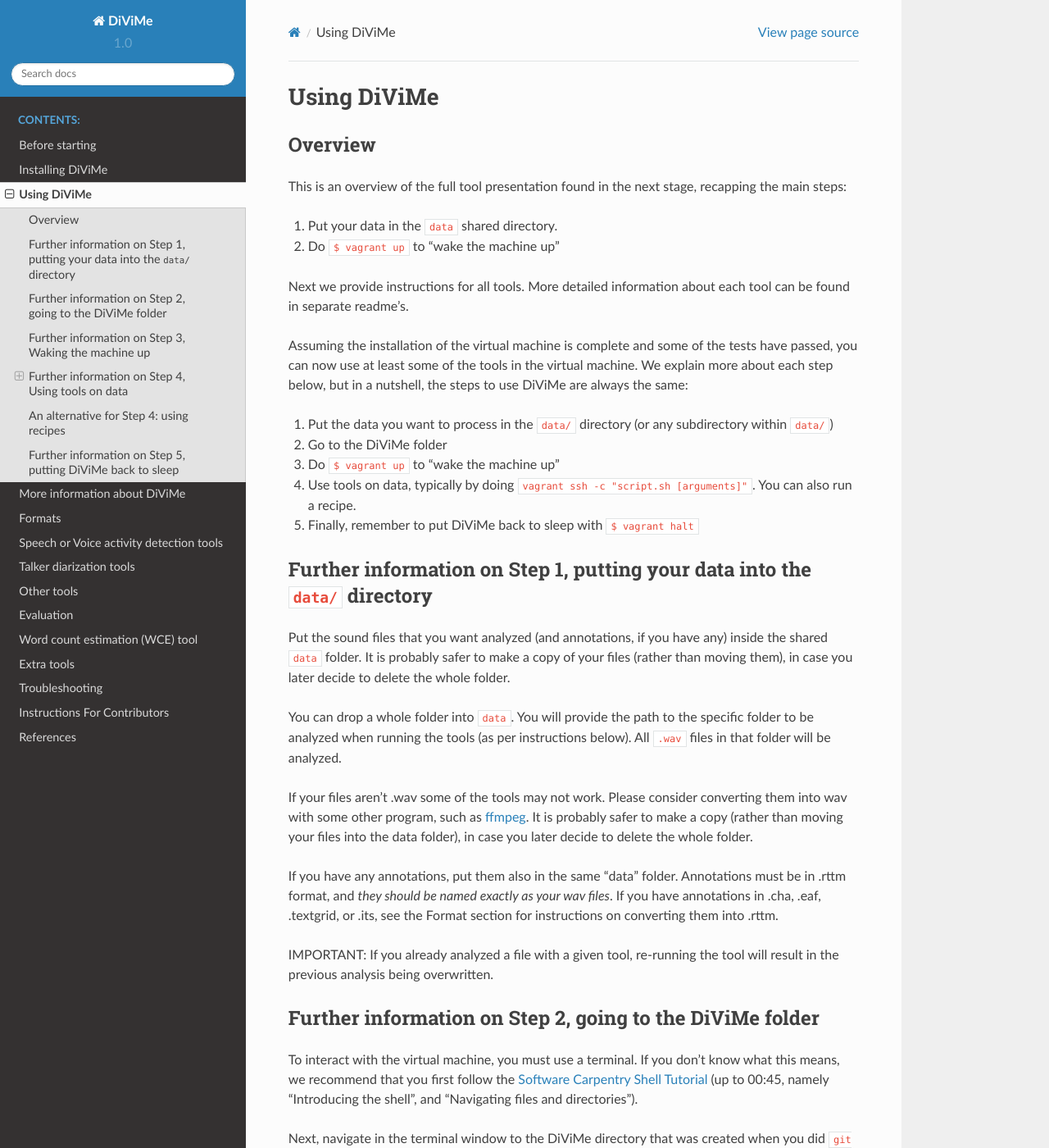
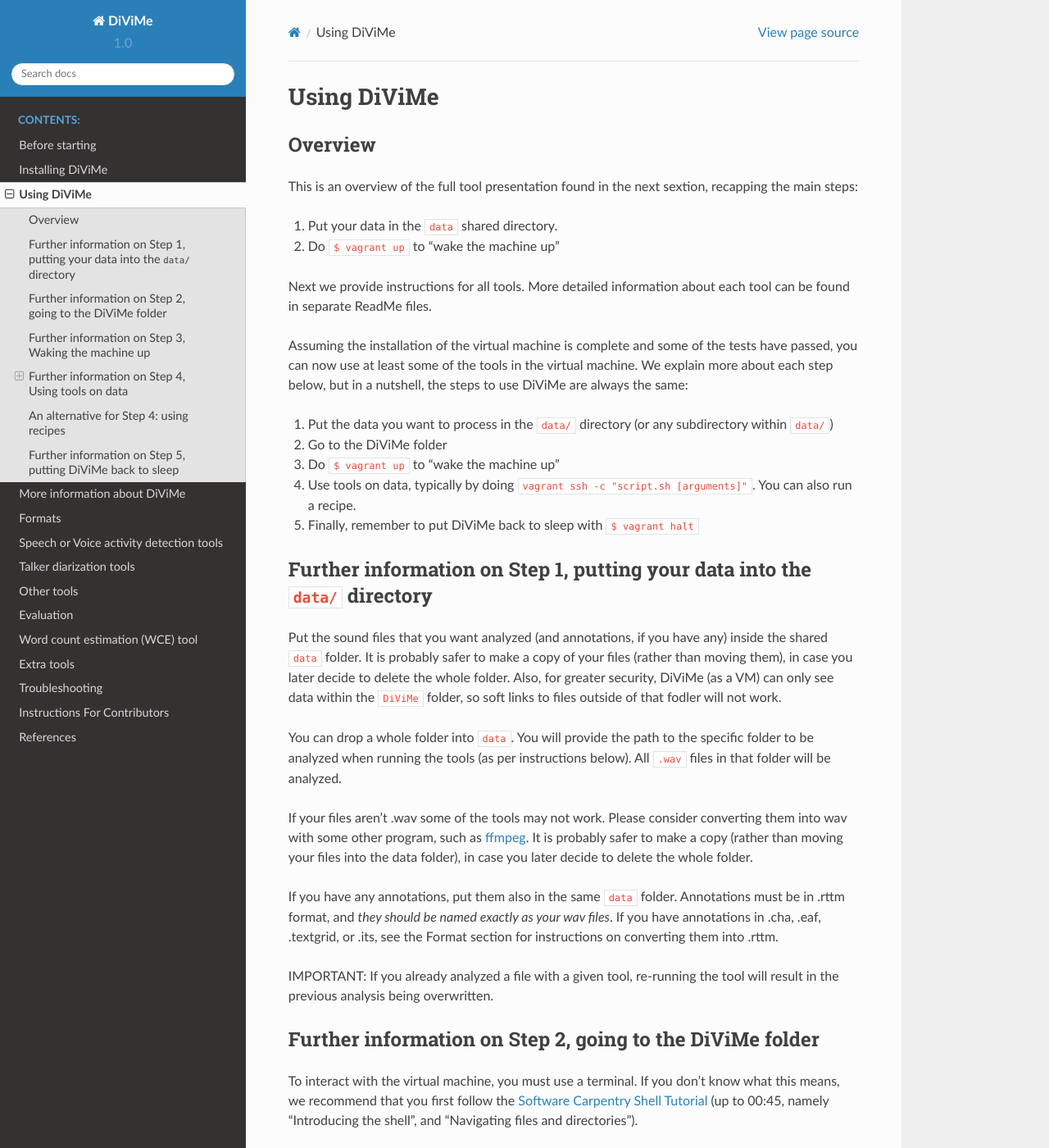
Before and after one commit to srvk/DiViMe, a Sphinx documentation site: the page built from docs/source/usage.md, in a window 1280 px wide and 1400 px high. Shown: the whole window at 82% size. Built offline with Sphinx 7.4.7 and the Read the Docs theme 2.0.0, drawn with Linux system fonts in a browser that asks for light colours; some of the changed text lies outside the part shown.

Commit message:
Update usage.md

````diff
--- a/docs/source/usage.md
+++ b/docs/source/usage.md
@@ -2,13 +2,12 @@
 
 ## Overview
 
-This is an overview of the full tool presentation found in the next stage, recapping the main steps:
+This is an overview of the full tool presentation found in the next sextion, recapping the main steps:
 
 1. Put your data in the ```data``` shared directory.
 2. Do `$ vagrant up` to "wake the machine up"
 
-
-Next we provide instructions for all tools. More detailed information about each tool can be found in separate readme's.
+Next we provide instructions for all tools. More detailed information about each tool can be found in separate ReadMe files.
 
 Assuming the installation of the virtual machine is complete and some of the tests have passed, you can now use at least some of the tools in the virtual machine. We explain more about each step below, but in a nutshell, the steps to use DiViMe are always the same:
 
@@ -21,13 +20,13 @@
 
 ## Further information on Step 1, putting your data into the ```data/``` directory
 
-Put the sound files that you want analyzed (and annotations, if you have any) inside the shared ```data``` folder. It is probably safer to make a copy of your files (rather than moving them), in case you later decide to delete the whole folder.
+Put the sound files that you want analyzed (and annotations, if you have any) inside the shared ```data``` folder. It is probably safer to make a copy of your files (rather than moving them), in case you later decide to delete the whole folder. Also, for greater security, DiViMe (as a VM) can only see data within the ```DiViMe``` folder, so soft links to files outside of that fodler will not work.
 
 You can drop a whole folder into ```data```. You will provide the path to the specific folder to be analyzed when running the tools (as per instructions below). All `.wav` files in that folder will be analyzed.
 
 If your files aren't .wav some of the tools may not work. Please consider converting them into wav with some other program, such as [ffmpeg](https://www.ffmpeg.org/). It is probably safer to make a copy (rather than moving your files into the data folder), in case you later decide to delete the whole folder.
 
-If you have any annotations, put them also in the same "data" folder. Annotations must be in .rttm format, and *they should be named exactly as your wav files*. If you have annotations in .cha, .eaf, .textgrid, or .its, see the Format section for instructions on converting them into .rttm.
+If you have any annotations, put them also in the same ```data``` folder. Annotations must be in .rttm format, and *they should be named exactly as your wav files*. If you have annotations in .cha, .eaf, .textgrid, or .its, see the Format section for instructions on converting them into .rttm.
 
 IMPORTANT: If you already analyzed a file with a given tool, re-running the tool will result in the previous analysis being overwritten.
 
@@ -36,7 +35,6 @@
 To interact with the virtual machine, you must use a terminal. If you don't know what this means, we recommend that you first follow the [Software Carpentry Shell Tutorial](https://swcarpentry.github.io/shell-novice/) (up to 00:45, namely "Introducing the shell", and "Navigating files and directories").
 
 Next, navigate in the terminal window to the DiViMe directory that was created when you did `git clone https://github.com/srvk/DiViMe` when installing DiViMe.
-
 
 ## Further information on Step 3, Waking the machine up
 
@@ -60,14 +58,13 @@
 
 5) Evaluation (_how good is the automatic annotation?_) There is an evaluation available for the following tools: noisemesSad, tocomboSad, opensmileSad, diartk, yunitator
 
-### Overview of "pipelines"
+### The concept of "pipelines"
 
-DiViMe is a platform for tools to analyze naturalistic, unannotated audiorecordings. We consider this process to involve three kinds of processes:
+DiViMe is a platform for tools to analyze naturalistic, unannotated audio recordings. We consider this process to involve three kinds of processes:
 
 - speech activity detection and voice activity detection = “detecting vocalizations”,
 - diarization = “deciding to whom the vocalizations belong”, and
 - “additional annotations”
-
 
 Some tools actually combine two of these stages (e.g. a tool may do both speech activity detection and role attribution in one fell swoop). This [flowchart](https://docs.google.com/presentation/d/1vh2rTFdVZDZKh4WQ-UEzzPvHpr4-k-Q6Lf-5fvotRXw/edit#slide=id.g44f4e7b6a3_0_9) may help.
 
@@ -93,9 +90,7 @@
 
 *data/mydata/*: This second argument tells DiViMe where are the sound files to analyze. Note that the directory containing the input files should be located in the ```data/``` directory (or it can be ```data/``` itself). The directory does not need to be called `mydata` - you can choose any name.
 
-
 For each input wav file, there will be one rttm file created in the same directory, with the name of the tool added at the beginning. For example, imagine you have put a single file called participant23.wav into ```data/```, and you decided to run two SADs:
-
 
 ```
 $ vagrant ssh -c "opensmileSad.sh data/"
@@ -137,7 +132,6 @@
 
 You can provide annotations done by a human or in some other way, and encoded as rttms. If you have a different format, see the Format section. *What is crucial for this procedure to work is that your rttm's reflection your human-annotation are called exactly like your sound files.* Notice that all annotations that say "speech" in the eighth column count as such.
 
-
 Alternatively, you can use automatic annotations generated by DiViMe's speech/voice activity detection systems, encoded in rttm files. In this case, you would pass one of the following options:
 
 - noisemesSad: this means you want the system to use the output of the noisemesSad system. If you have not run noisemesSad, the system will fail.
@@ -152,7 +146,6 @@
 - opensmileSad_participant23.rttm
 - participant24.wav
 - participant24.rttm
-
 
 If you run:
 
@@ -169,9 +162,9 @@
 
 At the end of the process, there will be an added rttm file for each analyzed file. For instance, if you have just one sound file (participant23.wav) at the beginning and you run opensmileSad followed by diartk,  then you will end up with the following three files:
 
-- participant23.wav: your original sound file
-- opensmileSad_participant23.rttm: the output of opensmileSad, which states where there is speech
-- diartk_opensmileSad_participant23.rttm: the output of opensmileSad followed by diartk, which states which speech sections belong to which speakers.
+- `participant23.wav`: your original sound file
+- `opensmileSad_participant23.rttm`: the output of opensmileSad, which states where there is speech
+- `diartk_opensmileSad_participant23.rttm`: the output of opensmileSad followed by diartk, which states which speech sections belong to which speakers.
 
 See Format section for explanation on how to read the resulting rttm.
 
@@ -289,7 +282,7 @@
 
 ## An alternative for Step 4: using recipes
 
-**THIS NEEDS WORK**
+It is possible to combine multiple steps into one program, which can then execute an entire complex analysis all by itself. Feel free to experiment. If you have good examples, **feel free to share**.
 
 ## Further information on Step 5, putting DiViMe back to sleep
 
````
